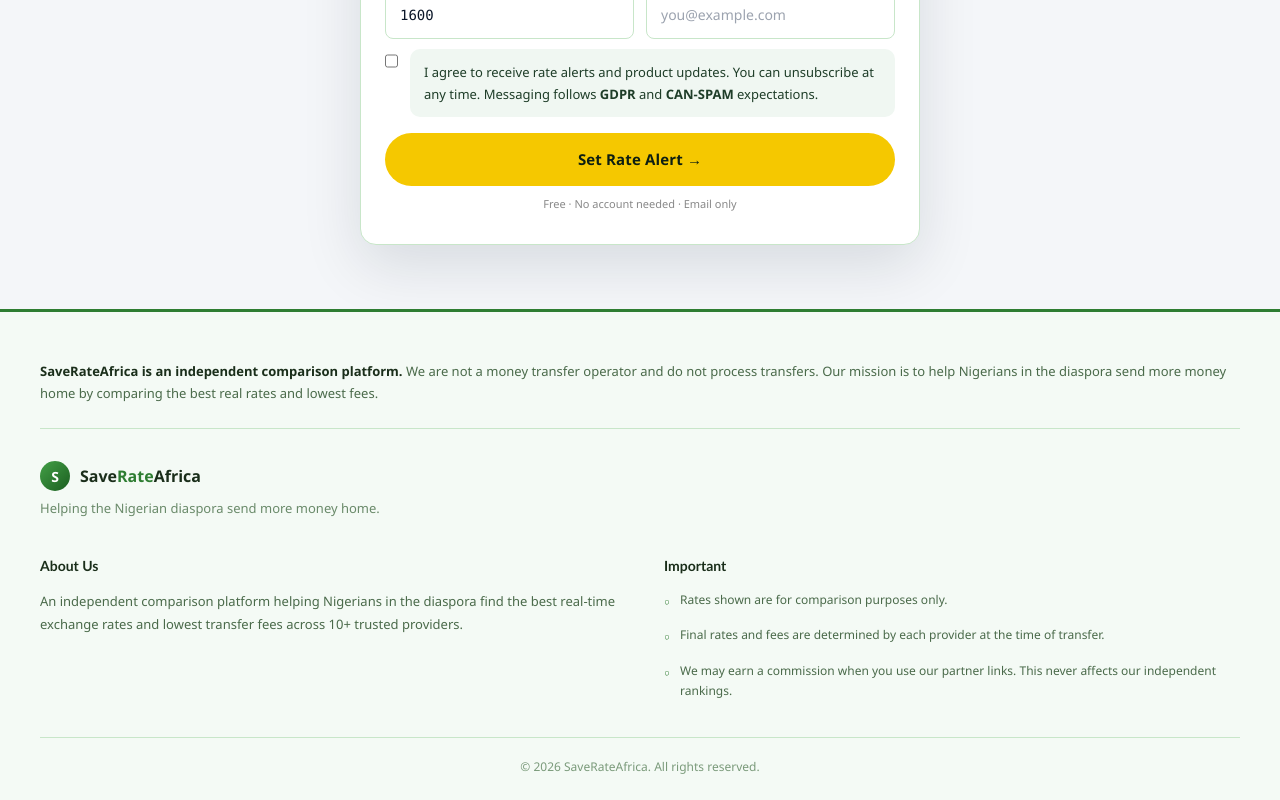
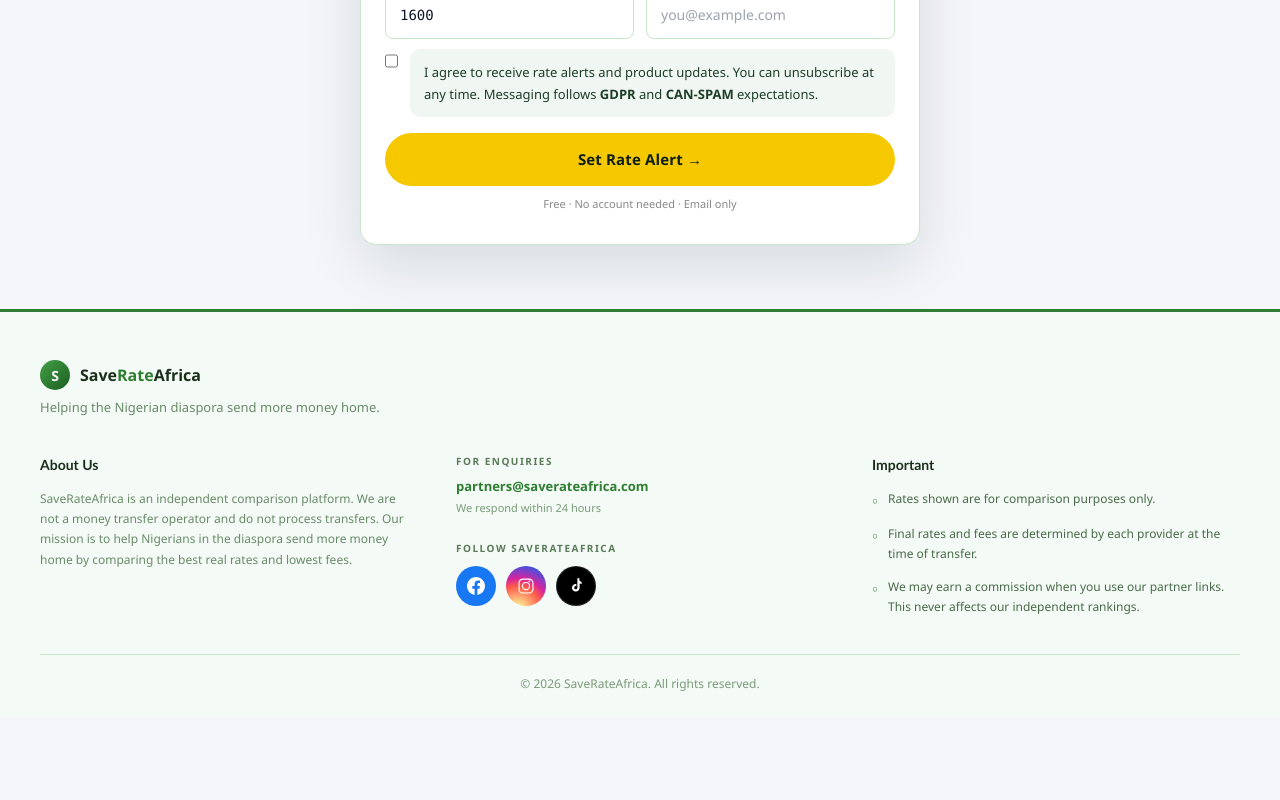
Before and after one commit to Chinenyeonukogu/SaveRateAfrica, a Next.js app: page /alerts in a window 1280 px wide. Shown: the part 809-1609 px from the top of the page. After the commit the page ends 1526 px from the top, so only its background shows below. Built offline with nearby package versions, Linux system fonts and the light colour scheme.

Commit message:
Enhance footer contact and social links

```diff
--- a/components/SiteFooter.tsx
+++ b/components/SiteFooter.tsx
@@ -1,4 +1,6 @@
 export function SiteFooter() {
+  const aboutText =
+    "SaveRateAfrica is an independent comparison platform. We are not a money transfer operator and do not process transfers. Our mission is to help Nigerians in the diaspora send more money home by comparing the best real rates and lowest fees.";
   const importantItems = [
     "Rates shown are for comparison purposes only.",
     "Final rates and fees are determined by each provider at the time of transfer.",
@@ -9,15 +11,6 @@
     <section id="contact">
       <footer className="border-t-[3px] border-[#2e7d32] bg-[#f4faf5] px-5 pb-5 pt-8 min-[600px]:px-7 min-[600px]:pb-5 min-[600px]:pt-10 lg:px-10 lg:pb-6 lg:pt-12">
         <div className="mx-auto max-w-[1200px]">
-          <div className="mb-8 border-b border-[#c8e6c9] pb-6 text-[13px] leading-[1.7] text-[#4a6a4a]">
-            <strong className="font-bold text-[#1a2e1a]">
-              SaveRateAfrica is an independent comparison platform.
-            </strong>{" "}
-            We are not a money transfer operator and do not process transfers. Our
-            mission is to help Nigerians in the diaspora send more money home by
-            comparing the best real rates and lowest fees.
-          </div>
-
           <div className="mb-9">
             <div className="flex items-center gap-[10px]">
               <span className="flex h-[30px] w-[30px] items-center justify-center rounded-full bg-[linear-gradient(135deg,#43a047,#1b5e20)] text-[14px] font-extrabold text-white">
@@ -33,14 +26,78 @@
             </p>
           </div>
 
-          <div className="mb-9 grid grid-cols-1 gap-7 min-[600px]:grid-cols-2 min-[600px]:gap-7 lg:gap-12">
+          <div className="mb-9 grid grid-cols-1 gap-7 min-[600px]:grid-cols-2 min-[600px]:gap-7 lg:grid-cols-3 lg:gap-12">
             <div>
               <h2 className="mb-[14px] text-[14px] font-bold text-[#1a2e1a]">About Us</h2>
-              <p className="text-[13px] leading-[1.75] text-[#4a6a4a]">
-                An independent comparison platform helping Nigerians in the
-                diaspora find the best real-time exchange rates and lowest transfer
-                fees across 10+ trusted providers.
+              <p className="mt-[10px] text-[12px] leading-[1.7] text-[#6a8a6a]">
+                {aboutText}
               </p>
+            </div>
+
+            <div>
+              <p className="mb-2 text-[10px] font-semibold uppercase tracking-[1.5px] text-[#5a7a5a]">
+                For Enquiries
+              </p>
+              <a
+                className="mb-1 block text-[13px] font-semibold text-[#2e7d32] transition hover:text-[#1b5e20] hover:underline"
+                href="mailto:partners@saverateafrica.com"
+              >
+                partners@saverateafrica.com
+              </a>
+              <p className="text-[11px] text-[#7a9a7a]">We respond within 24 hours</p>
+
+              <div className="mt-6">
+                <p className="mb-[10px] text-[10px] font-semibold uppercase tracking-[1.5px] text-[#5a7a5a]">
+                  Follow SaveRateAfrica
+                </p>
+
+                <div className="flex items-center gap-[10px]">
+                  <a
+                    aria-label="Follow SaveRateAfrica on Facebook"
+                    className="flex h-10 w-10 items-center justify-center rounded-full bg-[#1877F2] text-white transition-[transform,box-shadow] duration-200 hover:scale-110 hover:shadow-[0_4px_12px_rgba(24,119,242,0.4)]"
+                    href="https://www.facebook.com/saverateafrica"
+                    rel="noopener noreferrer"
+                    target="_blank"
+                  >
+                    <svg aria-hidden="true" className="h-[18px] w-[18px]" viewBox="0 0 24 24">
+                      <path
+                        d="M24 12.073c0-6.627-5.373-12-12-12s-12 5.373-12 12c0 5.99 4.388 10.954 10.125 11.854v-8.385H7.078v-3.47h3.047V9.43c0-3.007 1.792-4.669 4.533-4.669 1.312 0 2.686.235 2.686.235v2.953H15.83c-1.491 0-1.956.925-1.956 1.874v2.25h3.328l-.532 3.47h-2.796v8.385C19.612 23.027 24 18.062 24 12.073z"
+                        fill="currentColor"
+                      />
+                    </svg>
+                  </a>
+
+                  <a
+                    aria-label="Follow SaveRateAfrica on Instagram"
+                    className="flex h-10 w-10 items-center justify-center rounded-full bg-[radial-gradient(circle_at_30%_107%,#fdf497_0%,#fdf497_5%,#fd5949_45%,#d6249f_60%,#285AEB_90%)] text-white transition-[transform,box-shadow] duration-200 hover:scale-110 hover:shadow-[0_4px_12px_rgba(214,36,159,0.35)]"
+                    href="https://www.instagram.com/saverateafrica"
+                    rel="noopener noreferrer"
+                    target="_blank"
+                  >
+                    <svg aria-hidden="true" className="h-[18px] w-[18px]" viewBox="0 0 24 24">
+                      <path
+                        d="M7.75 2C4.578 2 2 4.578 2 7.75v8.5C2 19.422 4.578 22 7.75 22h8.5c3.172 0 5.75-2.578 5.75-5.75v-8.5C22 4.578 19.422 2 16.25 2h-8.5zm0 1.5h8.5c2.344 0 4.25 1.906 4.25 4.25v8.5c0 2.344-1.906 4.25-4.25 4.25h-8.5A4.255 4.255 0 0 1 3.5 16.25v-8.5C3.5 5.406 5.406 3.5 7.75 3.5zm8.75 1a1.25 1.25 0 1 0 0 2.5 1.25 1.25 0 0 0 0-2.5zM12 6.5A5.5 5.5 0 1 0 12 17.5 5.5 5.5 0 0 0 12 6.5zm0 1.5a4 4 0 1 1 0 8 4 4 0 0 1 0-8z"
+                        fill="currentColor"
+                      />
+                    </svg>
+                  </a>
+
+                  <a
+                    aria-label="Follow SaveRateAfrica on TikTok"
+                    className="flex h-10 w-10 items-center justify-center rounded-full border border-white/15 bg-black text-white transition-[transform,box-shadow] duration-200 hover:scale-110 hover:shadow-[0_4px_12px_rgba(0,0,0,0.3)]"
+                    href="https://www.tiktok.com/@saverateafrica"
+                    rel="noopener noreferrer"
+                    target="_blank"
+                  >
+                    <svg aria-hidden="true" className="h-[18px] w-[18px]" viewBox="0 0 24 24">
+                      <path
+                        d="M16.821 5.134a4.195 4.195 0 0 0 2.679 1.37v2.877a6.953 6.953 0 0 1-2.678-.682l-.017 5.67a5.069 5.069 0 1 1-4.39-5.026v2.983a2.094 2.094 0 1 0 1.425 2.043V1.5h2.98a4.202 4.202 0 0 0 .001 3.634z"
+                        fill="currentColor"
+                      />
+                    </svg>
+                  </a>
+                </div>
+              </div>
             </div>
 
             <div>
```
